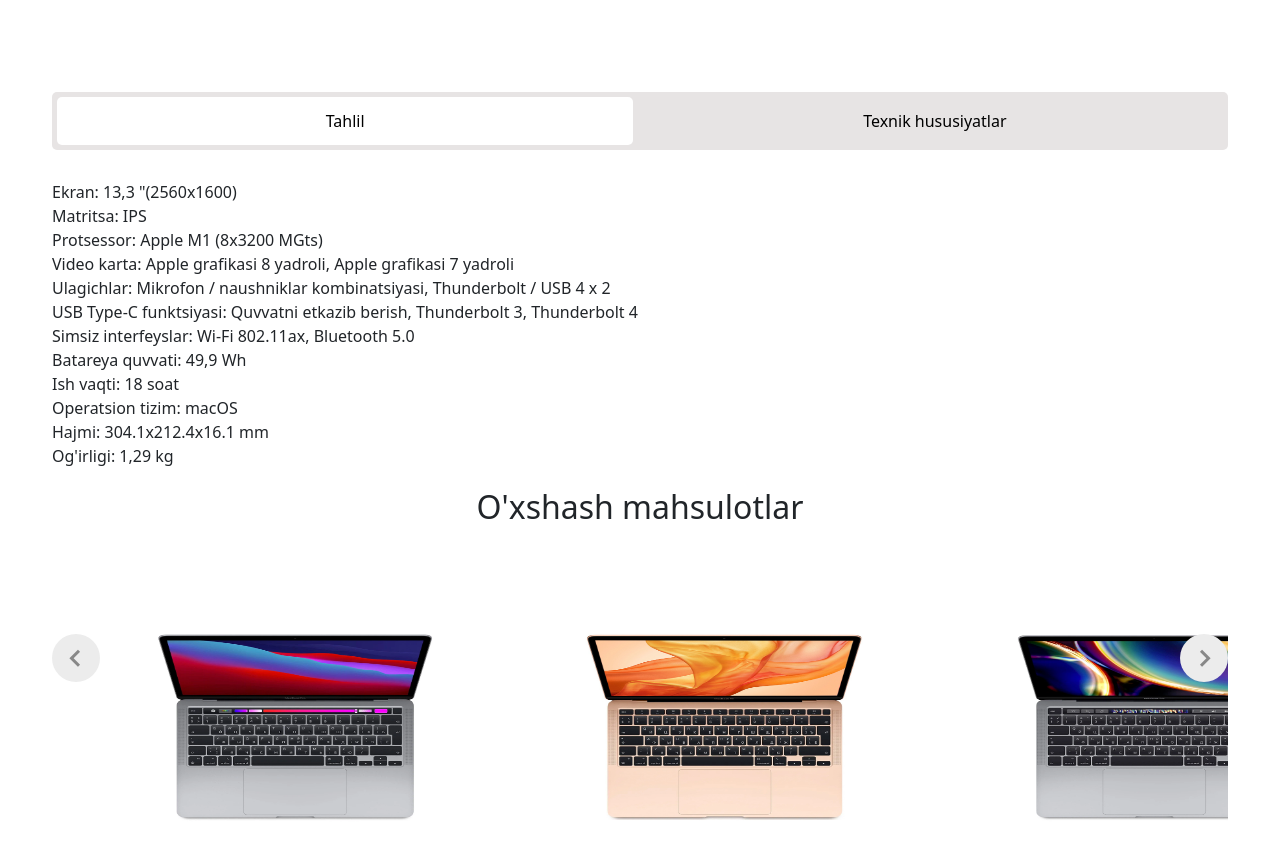
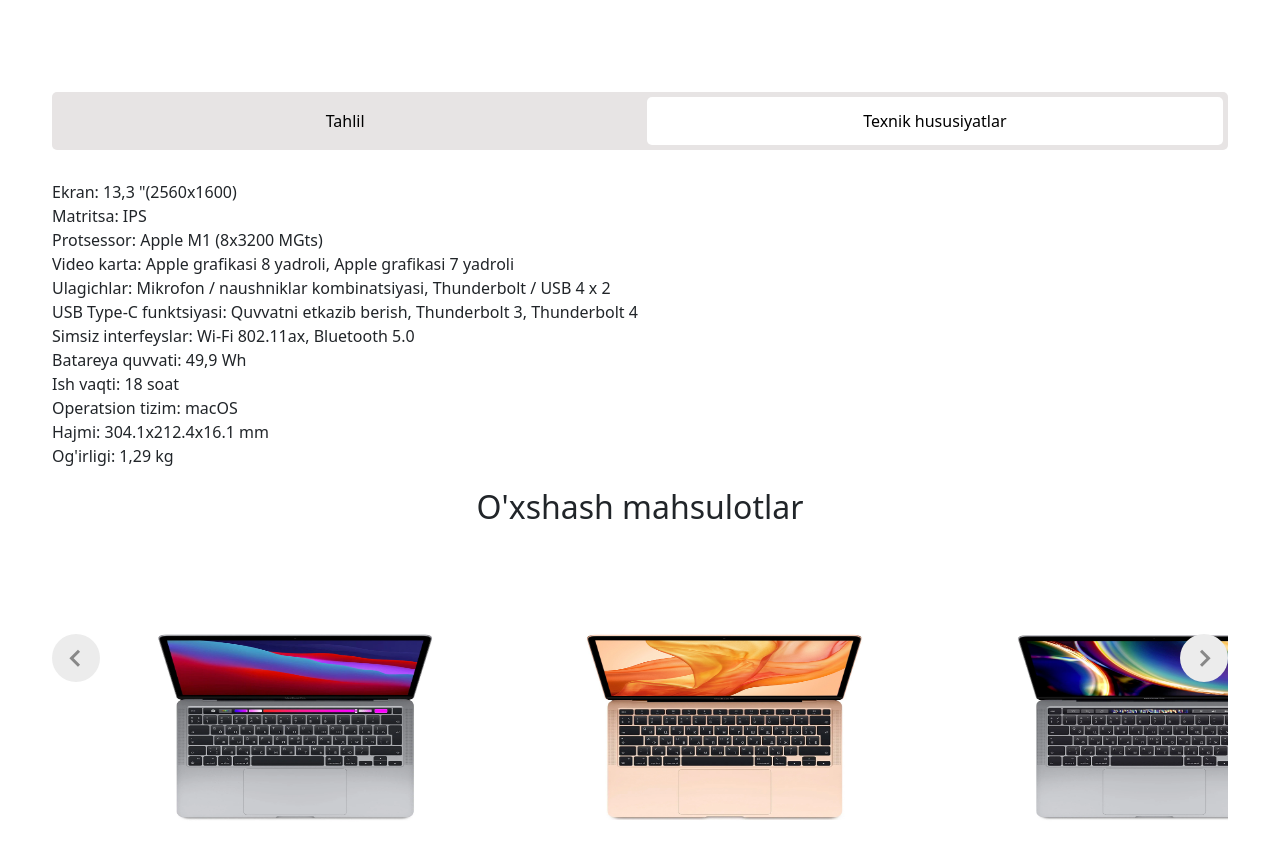
Before and after one commit to laziza00/macbook, a plain HTML site: page index.html in a window 1280 px wide. Shown: the part 1052-1911 px from the top of the page. Drawn offline with nearby package versions, Linux system fonts and the light colour scheme.

Commit message:
initil commit

```diff
--- a/css/style.css
+++ b/css/style.css
@@ -362,6 +362,6 @@ body {
   border-radius: 5px;
   transition: all 0.3s ease;
 }
-.tahlil__btn:nth-child(2) {
+.tahlil__btn:nth-child(1) {
   background-color: transparent;
 }
```
